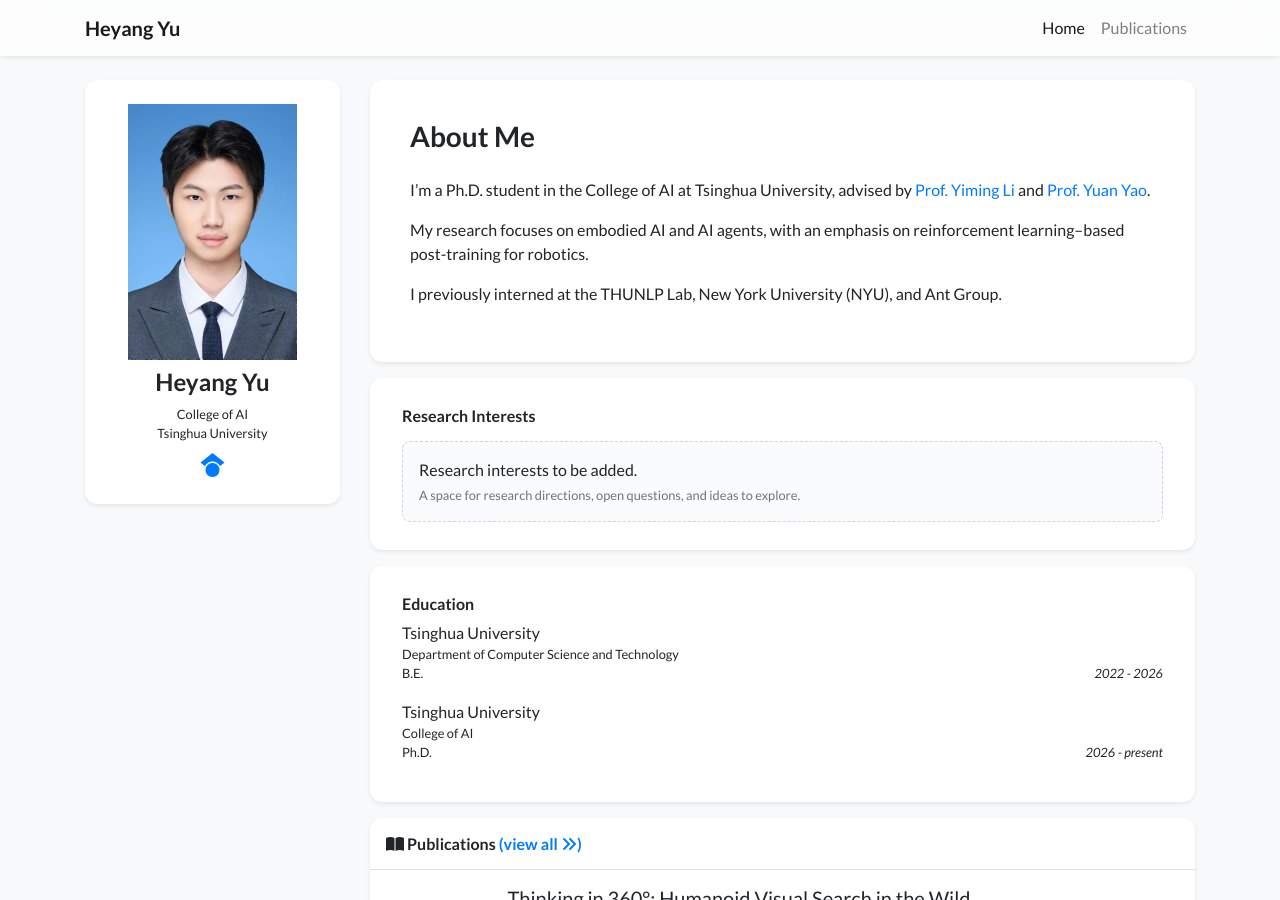
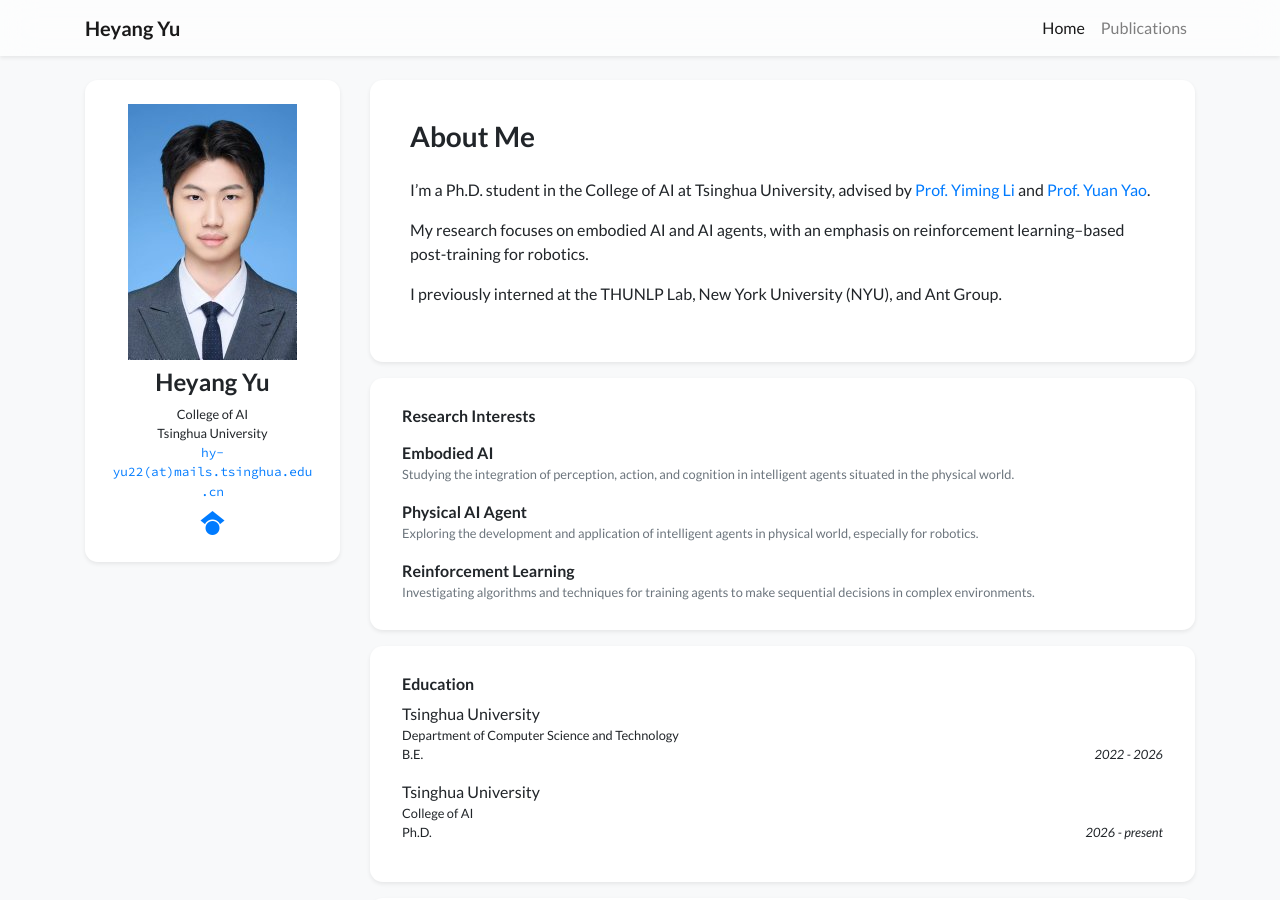
Before and after one commit to Tsuruko04/academic-homepage, a Jekyll site: the page built from index.html, in a window 1280 px wide and 900 px high. Built offline with Jekyll 4.4.1, drawn with Linux system fonts in a browser that asks for light colours; nearby versions of some CDN libraries; a style sheet for code colours, icons or effects is not loaded.

```diff
--- a/_data/profile.yml
+++ b/_data/profile.yml
@@ -5,7 +5,7 @@ navbar_name: "Heyang Yu"
 positions:
   - name: College of AI
   - name: Tsinghua University
-# email: "your-address@example.com"
+email: "hy-yu22@mails.tsinghua.edu.cn"
 # cv_link: /assets/files/cv.pdf
 # github: your-github-username
 gscholar: GVI6jVsAAAAJ
@@ -21,7 +21,14 @@ portrait_url: /assets/images/photos/portrait.jpg
 portrait_caption: Heyang Yu
 
 # Replace [] with entries using the examples below.
-research_interests: []
+research_interests:
+  - name: "Embodied AI"
+    description: "Studying the integration of perception, action, and cognition in intelligent agents situated in the physical world."
+  - name: "Physical AI Agent"
+    description: "Exploring the development and application of intelligent agents in physical world, especially for robotics."
+  - name: "Reinforcement Learning"
+    description: "Investigating algorithms and techniques for training agents to make sequential decisions in complex environments."
+
 # research_interests:
 #   - name: Your research area
 #     description: The questions and ideas you are exploring.
```
Also changed, not shown: _publications/2024-agentverse.md (+1 -0 lines), _publications/2025-autonomous-tool-integration.md (+1 -0 lines), _publications/2026-mindblock.md (+1 -0 lines), assets/images/covers/agentverse.png (added), assets/images/covers/mindblock.png (added), assets/images/covers/openact.png (added).
